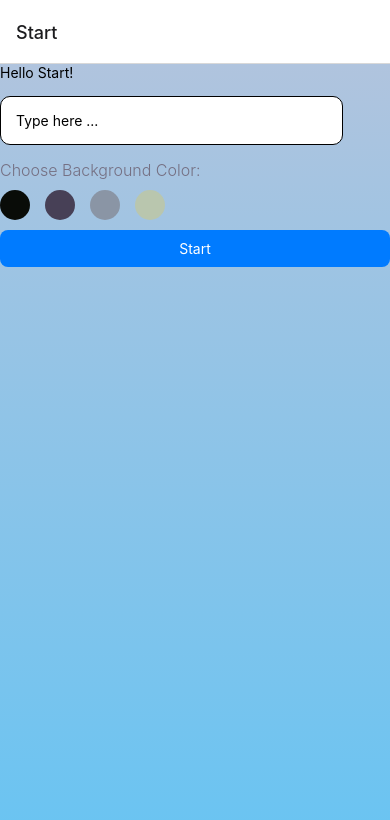
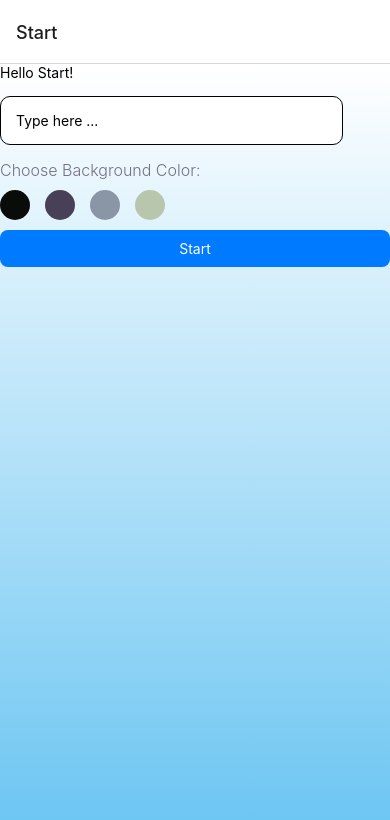
Before and after one commit to timone019/chat-app, a React Native app: screen /Start in a window 390 px wide. Shown: the top 820 px of the page. Built offline with nearby package versions, Linux system fonts and the light colour scheme.

Commit message:
updated user background color inputs to make it work on both screens

```diff
--- a/components/Background.js
+++ b/components/Background.js
@@ -1,9 +1,10 @@
+// Background.js
 import React from 'react';
 import { LinearGradient } from 'expo-linear-gradient';
 
-const Background = ({ children }) => (
+const Background = ({ color, children }) => (
   <LinearGradient
-    colors={['lightsteelblue', '#69c4f2']}
+    colors={[color || '#FFFFFF', '#69c4f2']} // if color is null, default to '#FFFFFF'
     style={{ flex: 1 }}
   >
     {children}
--- a/components/Chat.js
+++ b/components/Chat.js
@@ -102,7 +102,7 @@ const Chat = ({ db, route, navigation }) => {
     <Background
     source={background ? null : image}
     resizeMode="cover"
-    style={[styles.image, {backgroundColor: background} ]}>
+    color={background}>
 
 
       <View style={styles.textContainer}>
--- a/components/Start.js
+++ b/components/Start.js
@@ -27,7 +27,7 @@ const Start = ({ navigation }) => {
         navigation.navigate("Chat", {
           userID: result.user.uid,
           name: name,
-          background: background,
+          background: background, // pass 'background' instead of 'selectedColor'
         });
         Alert.alert("You have successfully signed in anonymously");
       })
@@ -38,7 +38,7 @@ const Start = ({ navigation }) => {
   };
 
   return (
-    <Background>
+    <Background color={background}>
       <Text>Hello Start!</Text>
       <TextInput
         style={styles.textInput}
```
